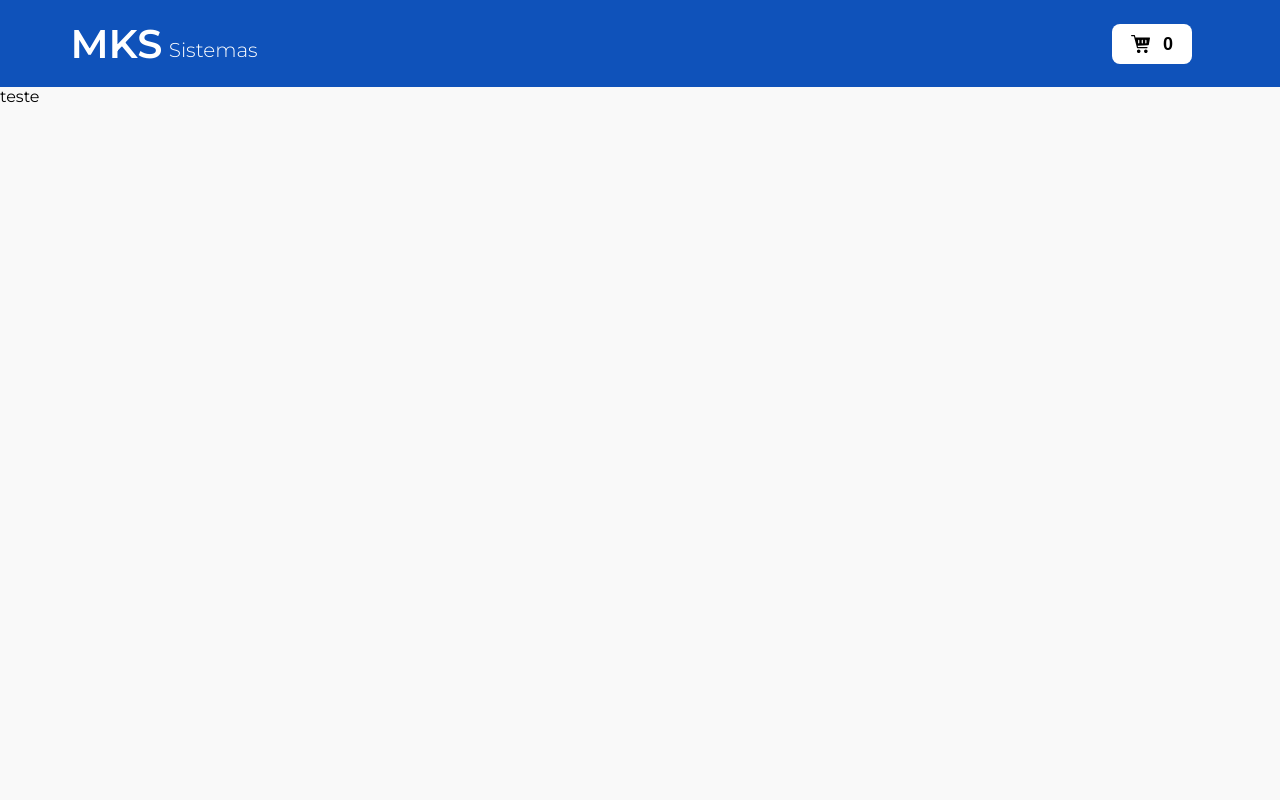
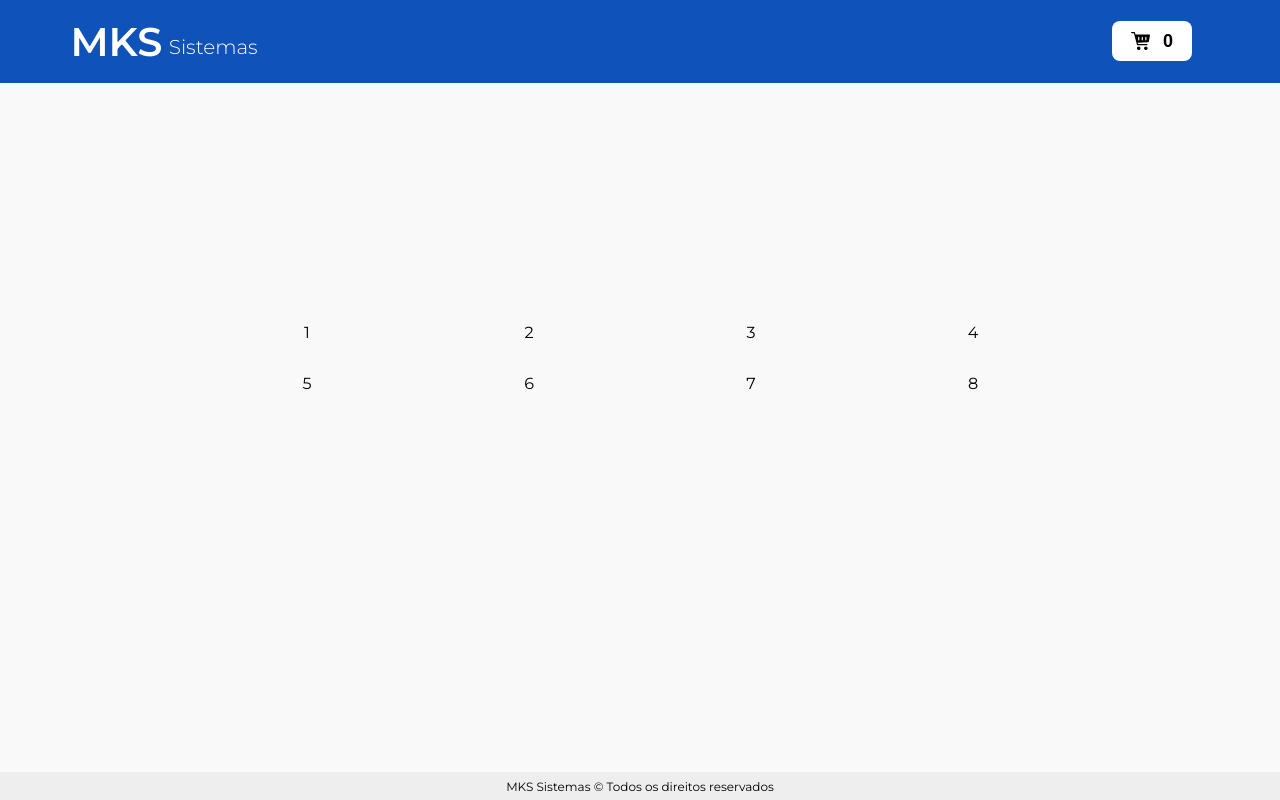
Before and after one commit to felippe-fernandes/abs-store-frontend-challenge, a Next.js app: page / in a window 1280 px wide. Shown: the top 800 px of the page. Built offline with nearby package versions, Linux system fonts and the light colour scheme.

Commit message:
feat: product grid

```diff
--- a/src/app/page.tsx
+++ b/src/app/page.tsx
@@ -1,7 +1,20 @@
 "use client";
 
-import { MainContainer } from "./styles";
+import { MainContainer, ProductGrid } from "./styles";
 
 export default function Home() {
-  return <MainContainer>teste</MainContainer>;
+  return (
+    <MainContainer>
+      <ProductGrid>
+        <div>1</div>
+        <div>2</div>
+        <div>3</div>
+        <div>4</div>
+        <div>5</div>
+        <div>6</div>
+        <div>7</div>
+        <div>8</div>
+      </ProductGrid>
+    </MainContainer>
+  );
 }
--- a/src/app/styles.ts
+++ b/src/app/styles.ts
@@ -3,3 +3,13 @@ import styled from "styled-components";
 export const MainContainer = styled.main`
   height: 100%;
 `;
+
+export const ProductGrid = styled.div`
+  display: grid;
+  grid-column-gap: 1.5rem;
+  grid-row-gap: 2rem;
+  grid-template-columns: repeat(4, 1fr);
+  grid-template-rows: repeat(2, 1fr);
+  justify-items: center;
+  margin: 15rem 13rem;
+`;
--- a/styles/GlobalStyles.ts
+++ b/styles/GlobalStyles.ts
@@ -7,7 +7,7 @@ body {
     color: black;
     display: flex;
     flex-direction: column;
-    height: 100vw;
+    height: 100vh;
     justify-content: space-between;
     margin: 0;
     padding: 0;
```
